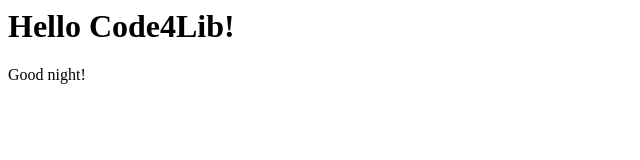
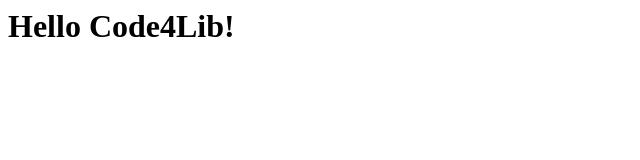
Before and after one commit to jana-uoft/code4lib, a plain HTML site: page exercise1/index.html in a window 1280 px wide. Shown: the full height of the page, 0-640 px from the left. Drawn offline with Linux system fonts and the light colour scheme.

Commit message:
Update exercises

```diff
--- a/exercise1/index.html
+++ b/exercise1/index.html
@@ -1,3 +1 @@
 <h1>Hello Code4Lib!</h1>
-
-<p>Good night!</p>
```
Also changed, not shown: exercise2/index.html (+0 -2 lines), 1 other file.
